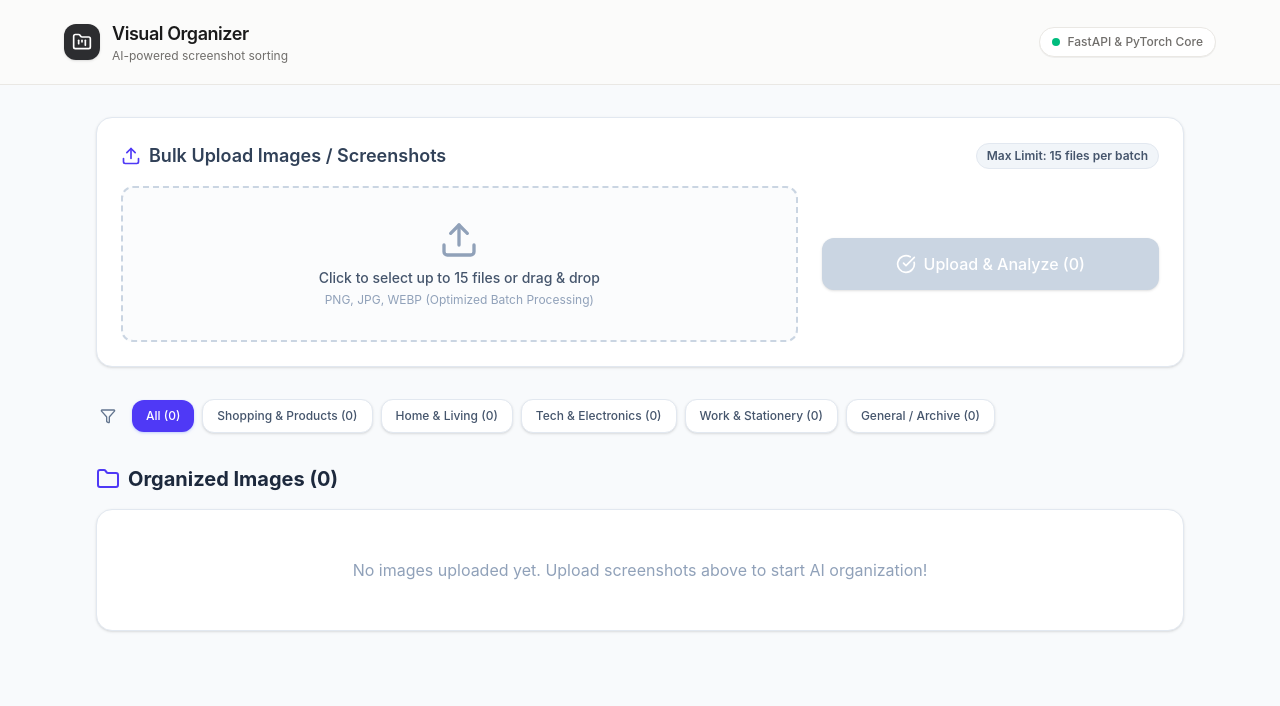
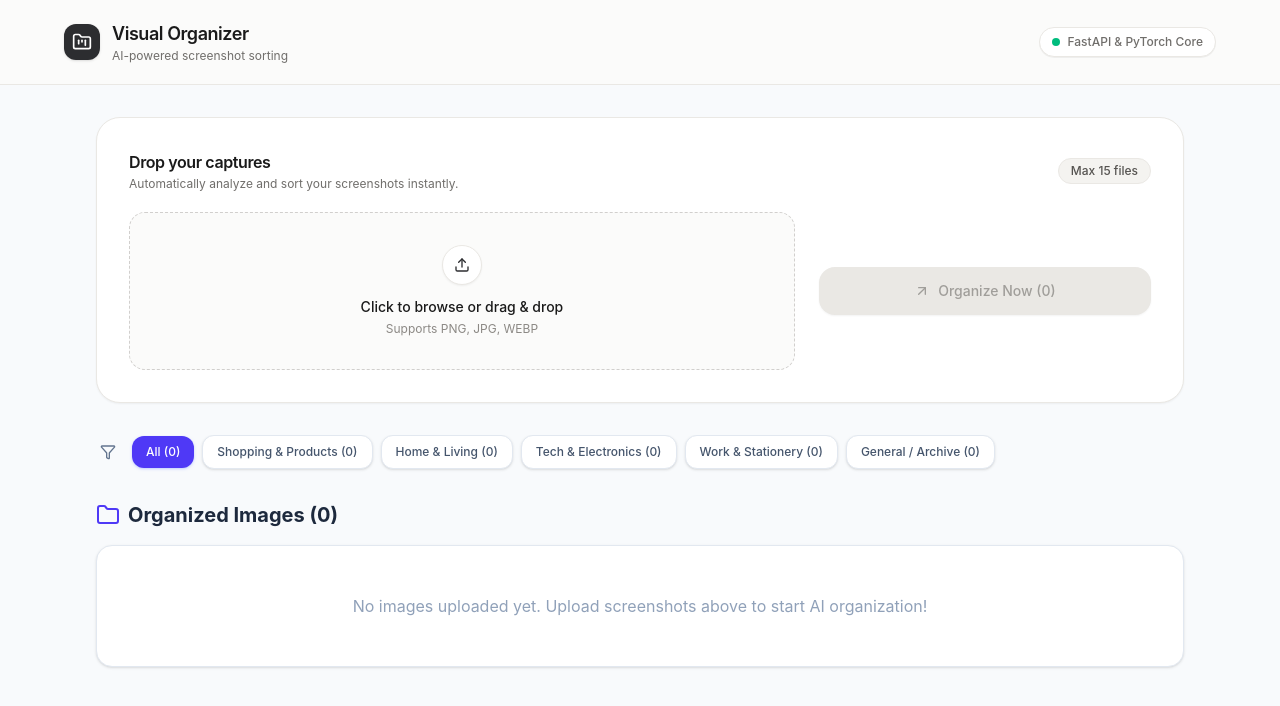
Before and after one commit to busraknya/ai-screenshot-organizer, a React (Vite) app in the folder screenshot-organizer-frontend/: page / in a window 1280 px wide. Shown: the top 706 px of the page. Built offline with nearby package versions, Linux system fonts and the light colour scheme.

Commit message:
refactor(ui): update UploadBox

```diff
--- a/screenshot-organizer-frontend/src/components/UploadBox.tsx
+++ b/screenshot-organizer-frontend/src/components/UploadBox.tsx
@@ -1,5 +1,5 @@
 import React from 'react';
-import { Upload, CheckCircle, RefreshCw, AlertCircle } from 'lucide-react';
+import { Upload, ArrowUpRight, RefreshCw, AlertCircle } from 'lucide-react';
 
 interface UploadBoxProps {
   selectedFiles: File[];
@@ -21,18 +21,24 @@ export const UploadBox: React.FC<UploadBoxProps> = ({
   onCancel,
 }) => {
   return (
-    <div className="bg-white rounded-2xl shadow-sm border border-slate-200 p-6 mb-8">
-      <div className="flex justify-between items-center mb-4">
-        <h2 className="text-lg font-semibold flex items-center gap-2 text-slate-700">
-          <Upload className="w-5 h-5 text-indigo-600" /> Bulk Upload Images / Screenshots
-        </h2>
-        <span className="text-xs font-semibold bg-slate-100 text-slate-600 px-2.5 py-1 rounded-full border border-slate-200">
-          Max Limit: {MAX_BATCH_LIMIT} files per batch
+    <div className="bg-white rounded-3xl shadow-xs border border-[#EAE8E4] p-8 mb-8 transition-all">
+      <div className="flex justify-between items-center mb-5">
+        <div>
+          <h2 className="text-base font-semibold text-[#1A1A1A] tracking-tight">
+            Drop your captures
+          </h2>
+          <p className="text-xs text-[#706E6B] mt-0.5">
+            Automatically analyze and sort your screenshots instantly.
+          </p>
+        </div>
+        <span className="text-xs font-medium bg-[#F4F3F0] text-[#555350] px-3 py-1 rounded-full border border-[#EAE8E4]">
+          Max {MAX_BATCH_LIMIT} files
         </span>
       </div>
 
       <div className="flex flex-col md:flex-row items-center gap-6">
-        <label className="w-full md:w-2/3 border-2 border-dashed border-slate-300 rounded-xl p-8 text-center cursor-pointer hover:border-indigo-500 transition-colors bg-slate-50/50 flex flex-col items-center justify-center relative overflow-hidden group">
+        {/* Dropzone */}
+        <label className="w-full md:w-2/3 border border-dashed border-[#D1CFCD] rounded-2xl p-8 text-center cursor-pointer hover:border-[#2C2D30] hover:bg-[#FBFBFA]/50 transition-all bg-[#FBFBFA] flex flex-col items-center justify-center relative overflow-hidden group">
           <input
             type="file"
             multiple
@@ -42,76 +48,79 @@ export const UploadBox: React.FC<UploadBoxProps> = ({
           />
 
           {selectedFiles.length > 0 ? (
-            <div className="flex flex-col items-center gap-2">
-              <span className="bg-indigo-100 text-indigo-700 text-xs font-bold px-3 py-1 rounded-full">
-                {selectedFiles.length} / {MAX_BATCH_LIMIT} files selected
+            <div className="flex flex-col items-center gap-3">
+              <span className="bg-[#2C2D30] text-white text-xs font-medium px-3 py-1 rounded-full">
+                {selectedFiles.length} files ready
               </span>
-              <div className="flex gap-2 overflow-x-auto max-w-full py-2">
+              <div className="flex gap-2 overflow-x-auto max-w-full py-1">
                 {selectedFiles.slice(0, 4).map((file, idx) => (
                   <img
                     key={idx}
                     src={URL.createObjectURL(file)}
                     alt={file.name}
-                    className="h-16 w-16 object-cover rounded-lg shadow-sm border border-slate-200"
+                    className="h-14 w-14 object-cover rounded-xl shadow-xs border border-[#EAE8E4]"
                   />
                 ))}
                 {selectedFiles.length > 4 && (
-                  <div className="h-16 w-16 bg-slate-200 rounded-lg flex items-center justify-center text-xs font-bold text-slate-600">
-                    +{selectedFiles.length - 4} more
+                  <div className="h-14 w-14 bg-[#EAE8E4] rounded-xl flex items-center justify-center text-xs font-medium text-[#555350]">
+                    +{selectedFiles.length - 4}
                   </div>
                 )}
               </div>
             </div>
           ) : (
             <>
-              <Upload className="w-10 h-10 text-slate-400 mb-2 group-hover:scale-110 transition-transform" />
-              <span className="text-sm font-medium text-slate-600">Click to select up to {MAX_BATCH_LIMIT} files or drag & drop</span>
-              <span className="text-xs text-slate-400 mt-1">PNG, JPG, WEBP (Optimized Batch Processing)</span>
+              <div className="w-10 h-10 rounded-full bg-white shadow-xs border border-[#EAE8E4] flex items-center justify-center mb-3 group-hover:scale-105 transition-transform text-[#2C2D30]">
+                <Upload className="w-4 h-4" />
+              </div>
+              <span className="text-sm font-medium text-[#1A1A1A]">Click to browse or drag & drop</span>
+              <span className="text-xs text-[#8C8985] mt-1">Supports PNG, JPG, WEBP</span>
             </>
           )}
         </label>
 
+        {/* Action Buttons */}
         <div className="w-full md:w-1/3 flex flex-col justify-center gap-3">
           <button
             onClick={onUpload}
             disabled={selectedFiles.length === 0 || selectedFiles.length > MAX_BATCH_LIMIT || loading}
-            className={`w-full py-3.5 px-4 rounded-xl font-medium text-white transition-all flex items-center justify-center gap-2 shadow-sm ${
+            className={`w-full py-3.5 px-4 rounded-2xl font-medium text-sm transition-all flex items-center justify-center gap-2 shadow-xs ${
               selectedFiles.length === 0 || selectedFiles.length > MAX_BATCH_LIMIT || loading
-                ? 'bg-slate-300 cursor-not-allowed'
-                : 'bg-indigo-600 hover:bg-indigo-700 active:scale-[0.98] shadow-indigo-200'
+                ? 'bg-[#EAE8E4] text-[#A09E9A] cursor-not-allowed'
+                : 'bg-[#2C2D30] text-white hover:bg-black active:scale-[0.98]'
             }`}
           >
             {loading ? (
               <>
-                <RefreshCw className="w-5 h-5 animate-spin" /> Batch Processing...
+                <RefreshCw className="w-4 h-4 animate-spin" /> Processing...
               </>
             ) : (
               <>
-                <CheckCircle className="w-5 h-5" /> Upload & Analyze ({selectedFiles.length})
+                <ArrowUpRight className="w-4 h-4" /> Organize Now ({selectedFiles.length})
               </>
             )}
           </button>
+
           {selectedFiles.length > 0 && (
             <button
               onClick={onCancel}
-              className="text-xs text-slate-500 hover:text-red-600 text-center font-medium transition-colors"
+              className="text-xs text-[#706E6B] hover:text-red-600 text-center font-medium transition-colors"
             >
-              Clear Selection
+              Clear selection
             </button>
           )}
         </div>
       </div>
 
-      {/* LIMIT IMAGE UPLOAD */}
       {selectedFiles.length > MAX_BATCH_LIMIT && (
-        <div className="mt-4 p-3 bg-amber-50 border border-amber-200 text-amber-800 rounded-xl text-sm flex items-center gap-2 animate-fadeIn">
+        <div className="mt-4 p-3 bg-amber-50/80 border border-amber-200 text-amber-900 rounded-xl text-xs flex items-center gap-2">
           <AlertCircle className="w-4 h-4 shrink-0 text-amber-600" />
-          <span>You can upload a maximum of <strong>{MAX_BATCH_LIMIT} files</strong> at once. Please reduce your selection.</span>
+          <span>Limit is <strong>{MAX_BATCH_LIMIT} files</strong> per batch. Please reduce your selection.</span>
         </div>
       )}
 
       {error && (
-        <div className="mt-4 p-3 bg-red-50 border border-red-200 text-red-700 rounded-xl text-sm flex items-center gap-2">
+        <div className="mt-4 p-3 bg-red-50/80 border border-red-200 text-red-700 rounded-xl text-xs flex items-center gap-2">
           <AlertCircle className="w-4 h-4 shrink-0" /> {error}
         </div>
       )}
```
